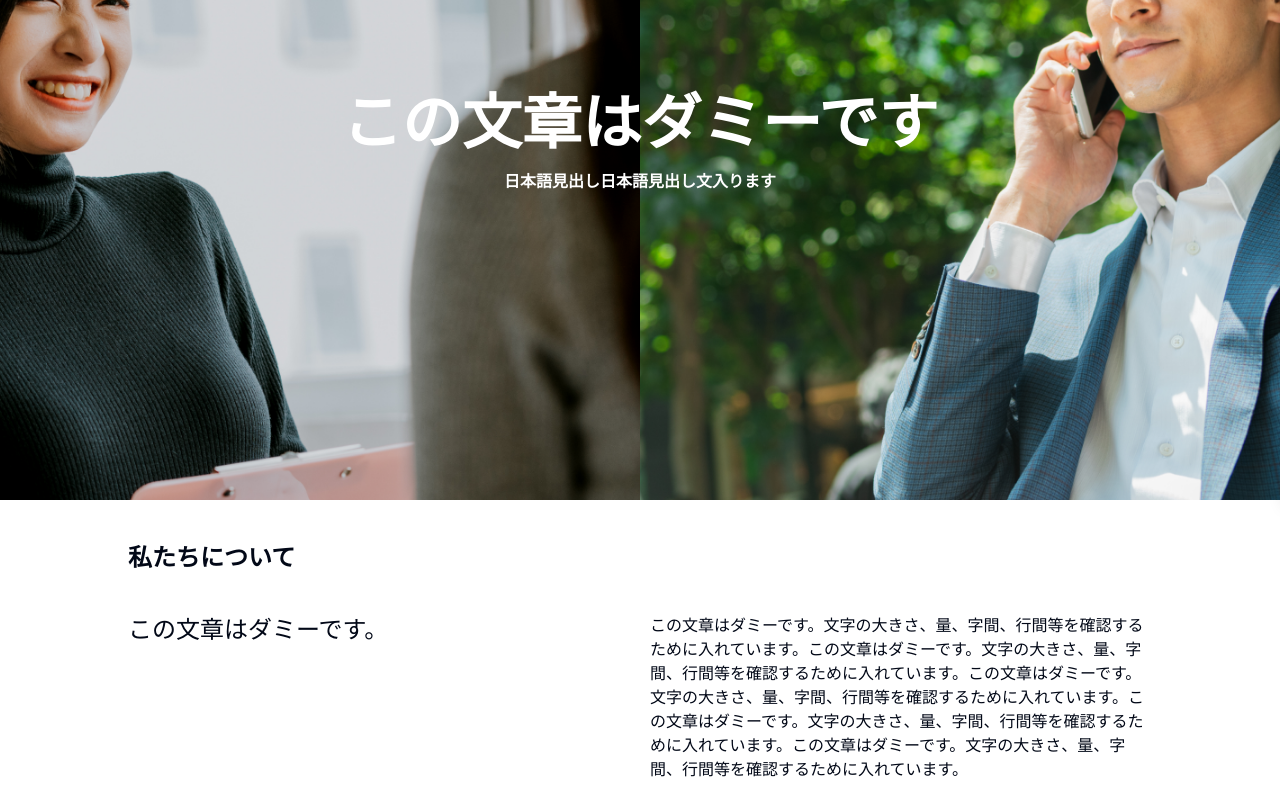
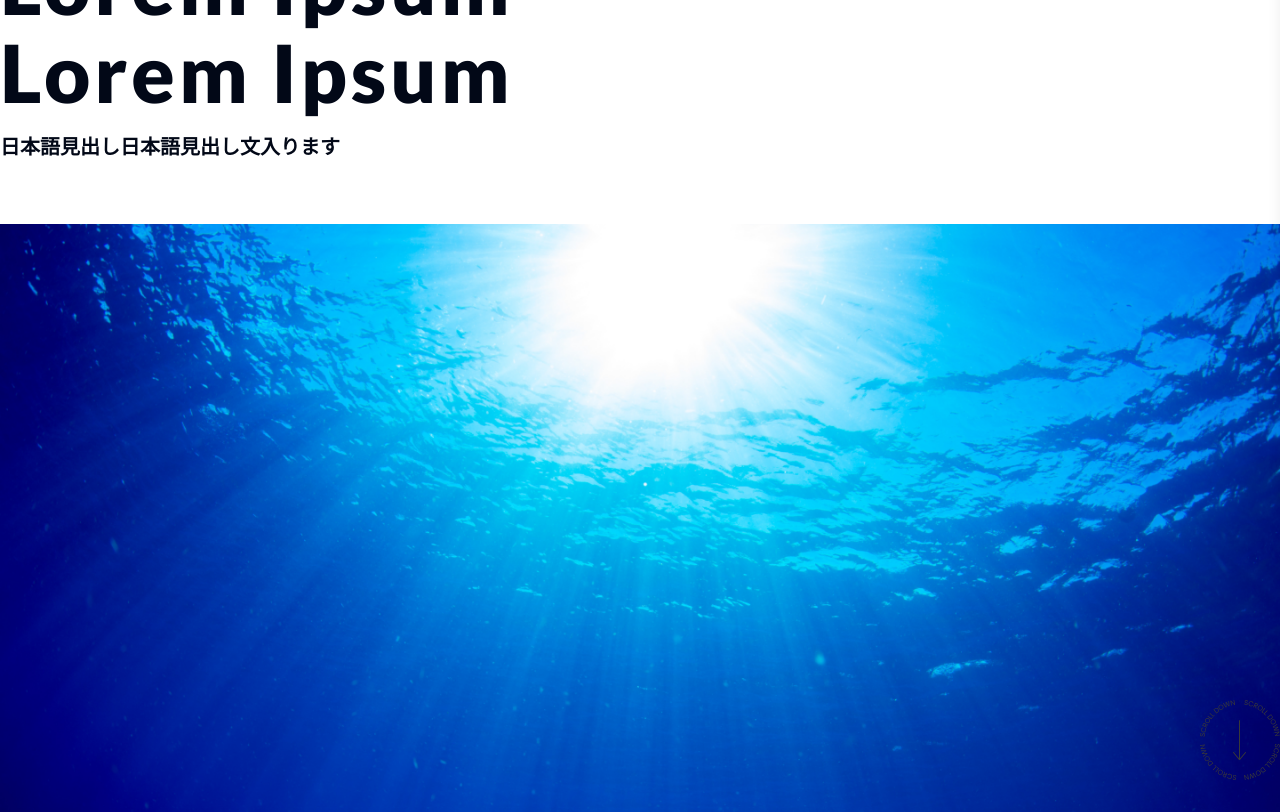
Before and after one commit to Tsukimori/website_system, a Next.js app: page / in a window 1280 px wide. Shown: the part 300-1112 px from the top of the page. Built offline with nearby package versions, Linux system fonts and the light colour scheme.

Commit message:
kv追加

```diff
--- a/app/layout.tsx
+++ b/app/layout.tsx
@@ -2,11 +2,19 @@ import "./globals.css"
 import type { Metadata, Viewport } from "next"
 import ToastProvider from "@/components/providers/ToastProvider"
 
-import { Noto_Sans_JP } from 'next/font/google'
+import { Noto_Sans_JP, Lato } from 'next/font/google'
 
 // Noto Sans JP フォントの設定
 const notoSansJP = Noto_Sans_JP({
   weight: ['400', '500','600', '700', '700','800', '900'],
+  subsets: ['latin'],
+  display: 'swap',
+})
+
+
+// Lato フォントの設定
+const lato = Lato({
+  weight: ['100', '300', '400', '700', '900'],
   subsets: ['latin'],
   display: 'swap',
 })
--- a/components/kv/Kv1.tsx
+++ b/components/kv/Kv1.tsx
@@ -15,13 +15,13 @@ const Kv1 = () => {
           priority
         />
       </div>
-
-      <div className="absolute inset-0 flex flex-col items-center justify-center space-y-5">
-        <div className="text-white font-bold text-7xl">Lorem Ipsum</div>
-        <div className="text-white font-bold text-7xl">Lorem Ipsum</div>
-
-        <div className="text-white font-bold ">
-          日本語見出し日本語見出し文入ります
+      <div className="max-w-screen-xl mx-auto relative">
+        <div className="absolute right-0 bottom-32 text-white">
+          <div className="font-extrabold text-[80px] leading-[88px] font-lato tracking-[4px]">Lorem Ipsum</div>
+          <div className="font-extrabold text-[80px] leading-[88px] font-lato tracking-[4px]">Lorem Ipsum</div>
+          <div className="text-xl font-semibold mt-4">
+            日本語見出し日本語見出し文入ります
+          </div>
         </div>
       </div>
     </div>
--- a/components/kv/Kv2.tsx
+++ b/components/kv/Kv2.tsx
@@ -5,24 +5,38 @@ import Image from "next/image"
 // キービジュアル
 const Kv2 = () => {
   return (
-    <div className="relative">
-      <div className="aspect-[16/9] relative overflow-hidden">
-        <Image
-          fill
-          src="/kv/kv2.png"
-          alt="kv"
-          className="object-cover"
-          priority
-        />
-      </div>
-
-      <div className="absolute inset-0 flex flex-col items-center justify-center space-y-5">
-        <div className="text-white font-bold text-6xl">
-          この文章はダミーです
+    <div className="h-full">
+      <div className="max-w-screen-xl mx-auto pt-40 relative">
+        <div className="mb-16 ">
+          <div className="font-extrabold text-[80px] leading-[88px] font-lato tracking-[4px]">
+            Lorem Ipsum
+          </div>
+          <div className="font-extrabold text-[80px] leading-[88px] font-lato tracking-[4px]">
+            Lorem Ipsum
+          </div>
+          <div className="text-xl font-semibold mt-4">
+            日本語見出し日本語見出し文入ります
+          </div>
         </div>
-
-        <div className="text-white font-bold ">
-          日本語見出し日本語見出し文入ります
+        <div className="absolute right-0 bottom-11">
+          <Image
+            src="/common/scrolldown.svg"
+            alt="スクロールボタン"
+            width="80"
+            height="80"
+            className=""
+            priority
+          />
+        </div>
+        <div className="max-w-screen-xl mx-auto h-[600px]">
+          <Image
+            src="/kv/Kv1.png"
+            alt="kv"
+            width="1280"
+            height="600"
+            className="w-full h-full object-cover"
+            priority
+          />
         </div>
       </div>
     </div>
--- /dev/null
+++ b/components/kv/Kv3.tsx
@@ -0,0 +1,32 @@
+"use client"
+
+import Image from "next/image"
+
+// キービジュアル
+const Kv3 = () => {
+  return (
+    <div className="relative">
+      <div className="aspect-[16/9] relative overflow-hidden">
+        <Image
+          fill
+          src="/kv/kv2.png"
+          alt="kv"
+          className="object-cover"
+          priority
+        />
+      </div>
+
+      <div className="absolute inset-0 flex flex-col items-center justify-center space-y-5">
+        <div className="text-white font-bold text-6xl">
+          この文章はダミーです
+        </div>
+
+        <div className="text-white font-bold ">
+          日本語見出し日本語見出し文入ります
+        </div>
+      </div>
+    </div>
+  )
+}
+
+export default Kv3
--- /dev/null
+++ b/components/kv/Kv4.tsx
@@ -0,0 +1,31 @@
+"use client"
+
+import Image from "next/image"
+
+// キービジュアル
+const Kv1 = () => {
+  return (
+    <div className="relative">
+      <div className="aspect-[16/9] relative overflow-hidden">
+        <Image
+          fill
+          src="/kv/kv1.png"
+          alt="kv"
+          className="object-cover"
+          priority
+        />
+      </div>
+
+      <div className="absolute inset-0 flex flex-col items-center justify-center space-y-5">
+        <div className="text-white font-bold text-7xl">Lorem Ipsum</div>
+        <div className="text-white font-bold text-7xl">Lorem Ipsum</div>
+
+        <div className="text-white font-bold ">
+          日本語見出し日本語見出し文入ります
+        </div>
+      </div>
+    </div>
+  )
+}
+
+export default Kv1
--- a/tailwind.config.ts
+++ b/tailwind.config.ts
@@ -18,6 +18,9 @@ const config = {
       },
     },
     extend: {
+      fontFamily: {
+        lato: ['Lato', 'sans-serif'],
+      },
       colors: {
         accentColor:"#4270ED",
         borderGray:"#393939",
```
Also changed, not shown: public/common/scrolldown.svg (added).
